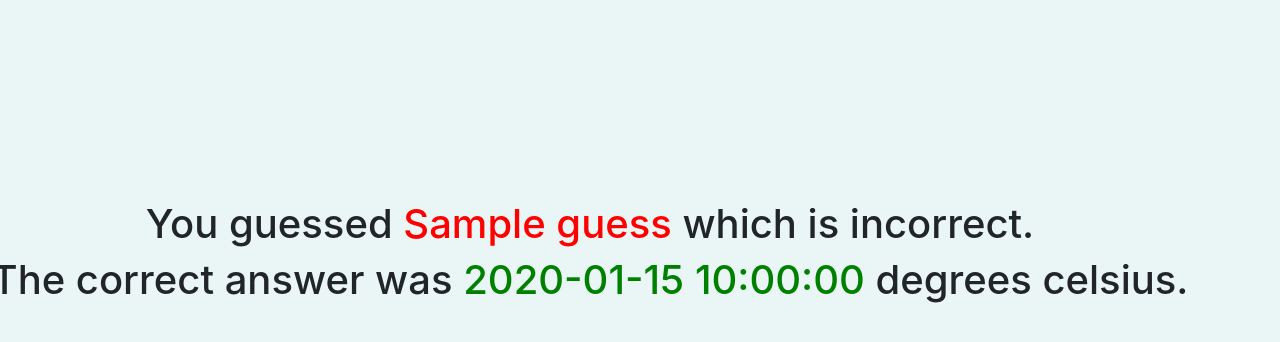
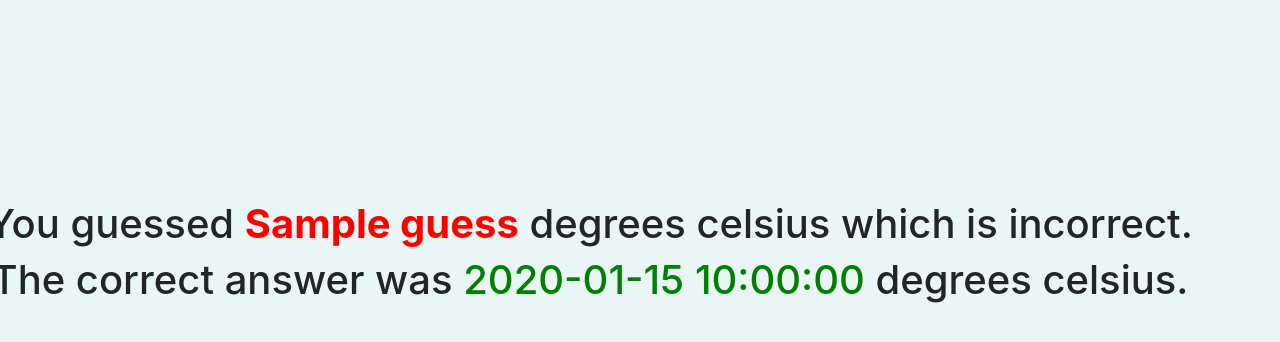
Before and after one commit to AyuubM/tempguessgame, a Flask app: template templates/incorrect.html in a window 1280 px wide. Shown: the top 342 px of the page. Run offline with Flask 2, Linux system fonts and the light colour scheme; the template is opened without the code that fills it: most values are stand-ins (such as "Sample title", 1, 10 or a date in 2020); parts of the project's set-up code (start-up, migrations or seed data) failed here and were passed over.

Commit message:
Initial Commit

```diff
--- a/guesses.txt
+++ b/guesses.txt
@@ -1,2 +1,3 @@
 User guessed: 2, the actual temperature was 5
 User guessed: 2, the actual temperature was 5
+User guessed: 13, the actual temperature was 2
--- a/templates/incorrect.html
+++ b/templates/incorrect.html
@@ -13,7 +13,7 @@
   <div class="row align-items-center h-100">
     <div class="col text-center">
       <div class="my-responsive-div">
-        <h1>You guessed <span style="color: red">{{guess}}</span> which is incorrect.</h1>
+        <h1>You guessed <b><span style="color: red">{{guess}}</span></b> degrees celsius which is incorrect.</h1>
           <div class="feedback">
             <h1>The correct answer was <span style="color: green">{{random_year_time_temp}}</span> degrees celsius.</h1>
           </div>
--- a/templates/results.html
+++ b/templates/results.html
@@ -13,7 +13,7 @@
   <div class="row align-items-center h-100">
     <div class="col text-center">
       <div class="my-responsive-div">
-        <h1>You guessed <span style="color: orange">{{guess}}</span> and the correct temperature was....</h1>
+        <h1>You guessed <b></b><span style="color: orange">{{guess}}</span></b> degrees celsius and the correct temperature was....</h1>
         <h1><span style="color: green">{{random_year_time_temp}}</span> which is correct!</h1>
         <img src="https://tenor.com/en-GB/view/thats-the-correct-answer-kenny-sebastian-thats-the-right-answer-youre-right-correct-answer-gif-24646536" alt="">
       </div>
```
